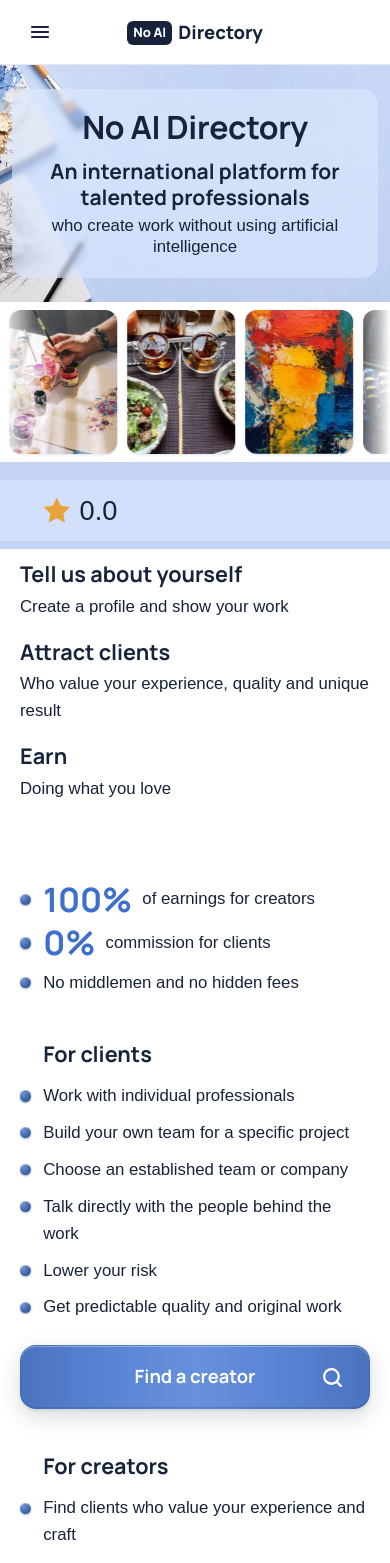
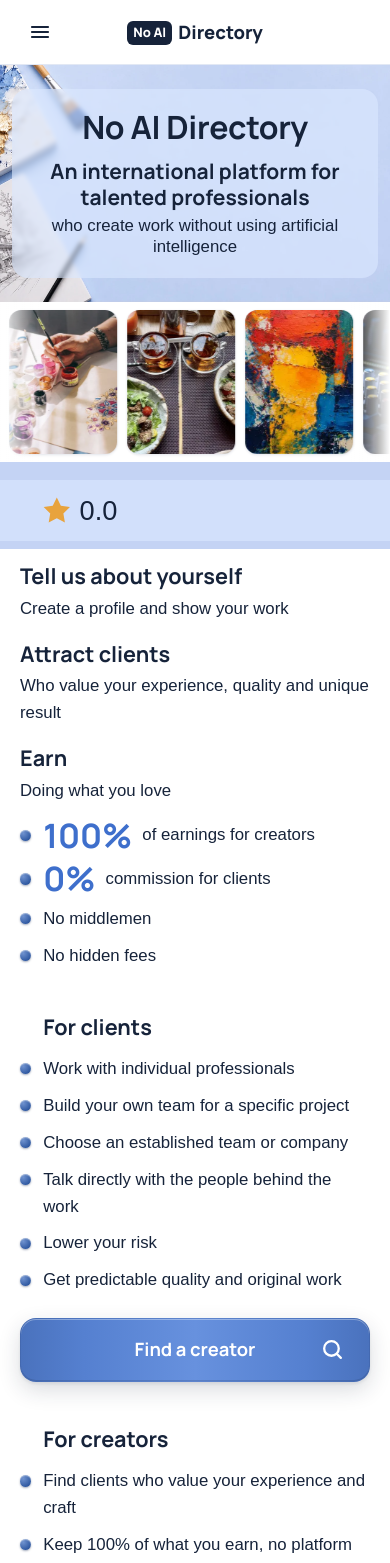
Before and after one commit to dm100usa-oss/no-ai-marketplace, a Next.js app: page /en in a window 390 px wide. Shown: the top 1563 px of the page. Built offline with nearby package versions, Linux system fonts and the light colour scheme; a web font is replaced by a local one.

Commit message:
Add files via upload

```diff
--- a/src/app/[lang]/page.tsx
+++ b/src/app/[lang]/page.tsx
@@ -168,7 +168,7 @@ export default async function HomePage({
       />
 
       {/* ---------- Steps ---------- */}
-      <section className="pt-2 pb-10 sm:pt-8 sm:pb-16">
+      <section className="pt-2.5 pb-0 sm:pt-8 sm:pb-16">
         <div className="container-page">
           <div className="flex flex-col gap-3.5">
             {dict.home.steps.map((step) => (
@@ -191,7 +191,7 @@ export default async function HomePage({
       {/* ---------- Hero content ---------- */}
       {/* Tighter on top than a normal .section: this block belongs to the
           people band above it, not to the page below. */}
-      <section className="section pt-6 sm:pt-8">
+      <section className="pt-3.5 pb-10 sm:pt-8 sm:pb-16">
         <div className="container-page">
           {/* Advantages — the page opens on the numbers: they answer
               "why this platform" before anything else is asked of the reader.
--- a/src/i18n/dictionaries/en.ts
+++ b/src/i18n/dictionaries/en.ts
@@ -107,7 +107,8 @@ export const en: Dictionary = {
     heroAdvantages: [
       "100% of earnings for creators",
       "0% commission for clients",
-      "No middlemen and no hidden fees",
+      "No middlemen",
+      "No hidden fees",
     ],
     heroClientsTitle: "For clients",
     heroClients: [
--- a/src/i18n/dictionaries/ru.ts
+++ b/src/i18n/dictionaries/ru.ts
@@ -108,7 +108,8 @@ export const ru: Dictionary = {
     heroAdvantages: [
       "100% дохода для авторов",
       "0% комиссии для заказчиков",
-      "Без посредников и без скрытых платежей",
+      "Без посредников",
+      "Без скрытых платежей",
     ],
     heroClientsTitle: "Заказчикам",
     heroClients: [
```
